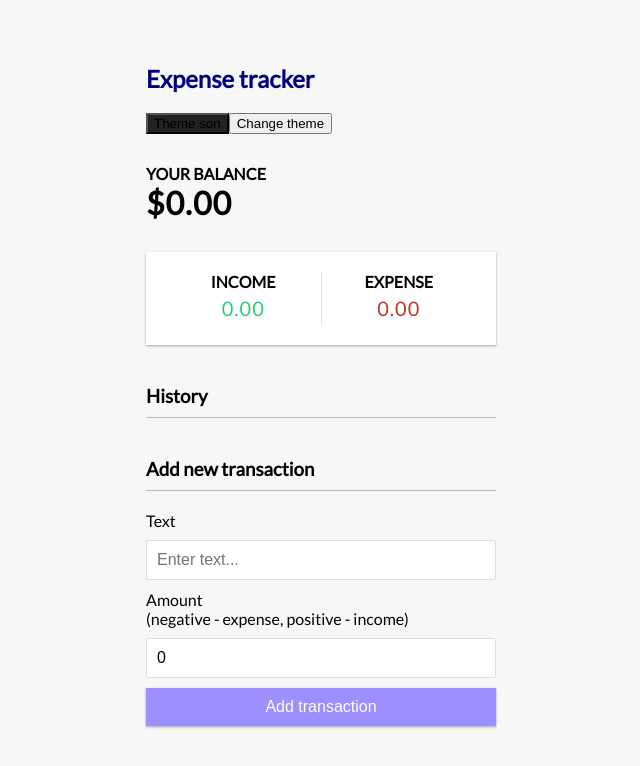
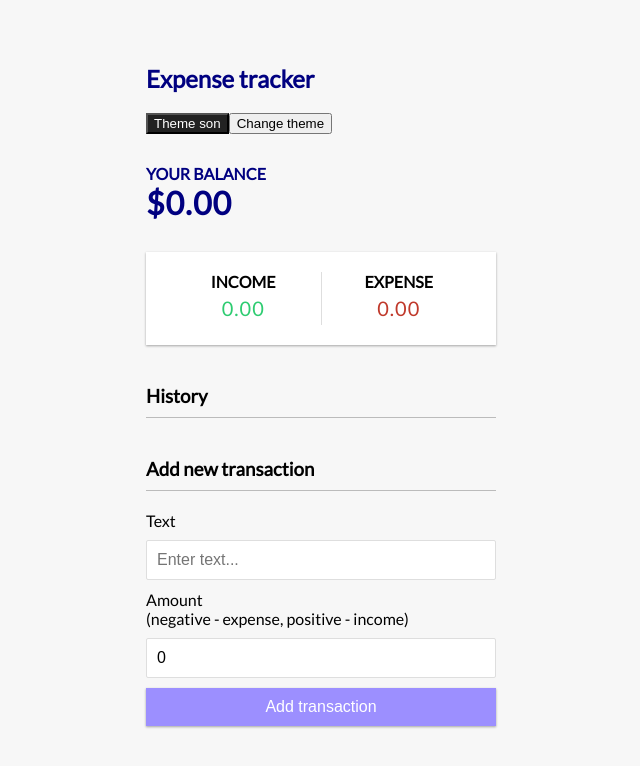
Before and after one commit to mvsant/expense-track-mern, a React (Create React App) app: page / in a window 1280 px wide. Shown: the top 766 px of the page, without its empty margins (319-959 px from the left). Built offline with nearby package versions, Linux system fonts and the light colour scheme.

Commit message:
Refatorado para alteração de tema em outros componentes. Gerada função de alteração.

```diff
--- a/src/components/Balance/index.js
+++ b/src/components/Balance/index.js
@@ -1,18 +1,21 @@
 import React, { useContext } from "react";
 import "./index.css";
+import { textColor } from "./theme";
+import {cTheme} from '../../context/GlobalTheme';
 
 import { GlobalContext } from "../../context/GlobalState";
 
 const Balance = () => {
-  const { transactions } = useContext(GlobalContext);
+  const { transactions, theme} = useContext(GlobalContext);
 
   const amounts = transactions.map(transaction => transaction.amount);
   const total = amounts.reduce((acc, item) => (acc += item), 0).toFixed(2);
 
+
   return (
     <div className="container">
-      <h4>Your Balance</h4>
-      <h1>${total}</h1>
+      <h4 style={cTheme(theme,textColor)}>Your Balance</h4>
+      <h1 style={cTheme(theme,textColor)}>${total}</h1>
     </div>
   );
 };
--- /dev/null
+++ b/src/components/Balance/theme.js
@@ -0,0 +1,8 @@
+export const textColor = {
+    light: {
+      color: "navy"
+    },
+    dark: {
+      color: "cyan"
+    }
+  };
--- a/src/components/Header/index.js
+++ b/src/components/Header/index.js
@@ -1,25 +1,20 @@
 import React, { useContext } from "react";
 import { GlobalContext } from "../../context/GlobalState";
 import "./index.css";
-import { themes } from "../../context/GlobalTheme";
+import {cTheme} from '../../context/GlobalTheme';
 import { h2, button } from "./theme";
 
 const Header = () => {
   const { theme } = useContext(GlobalContext);
   const { changeTheme } = useContext(GlobalContext);
 
-  console.log("TEMA" + theme);
-  function cTheme(component) {
-    return theme === "light" ? component.light : component.dark;
-  }
-
   function handleTheme() {
     return theme === "light" ? "dark" : "light";
   }
   return (
     <>
-      <h2 style={cTheme(h2)}>Expense tracker</h2>
-      <button style={cTheme(button)}>Theme son</button>
+      <h2 style={cTheme(theme,h2)}>Expense tracker</h2>
+      <button style={cTheme(theme,button)}>Theme son</button>
       <button onClick={() => changeTheme(handleTheme())}>Change theme</button>
     </>
   );
--- a/src/components/Header/theme.js
+++ b/src/components/Header/theme.js
@@ -9,11 +9,11 @@ export const h2 = {
 
 export const button = {
   light: {
-    color: "#000000",
+    color: "#ffffff",
     background: "#222222"
   },
   dark: {
-    color: "#ffffff",
-    background: "#000000"
+    color: "#222222",
+    background: "#fdfdfd"
   }
 };
--- a/src/components/TransactionList/index.js
+++ b/src/components/TransactionList/index.js
@@ -5,8 +5,6 @@ import { GlobalContext } from "../../context/GlobalState";
 
 const TransactionList = () => {
   const { transactions } = useContext(GlobalContext);
-
-  console.log(transactions);
 
   return (
     <>
--- a/src/context/GlobalTheme.js
+++ b/src/context/GlobalTheme.js
@@ -1,4 +1,4 @@
-export const themes = {
+/* export const themes = {
   light: {
     foreground: "#000000",
     background: "#ff00ff"
@@ -7,4 +7,9 @@ export const themes = {
     foreground: "#ffffff",
     background: "#000000"
   }
-};
+}; */
+
+
+export function cTheme(theme,component) {
+  return theme === "light" ? component.light : component.dark;
+}
```
